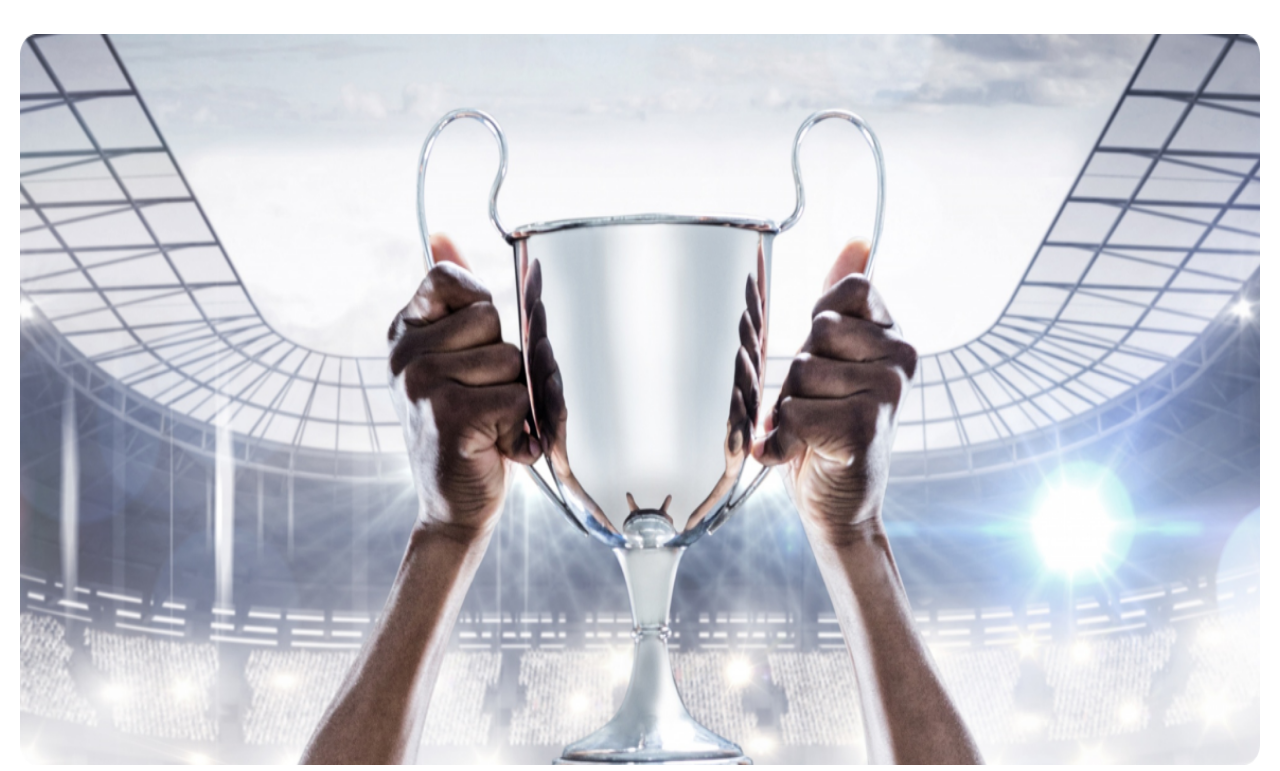
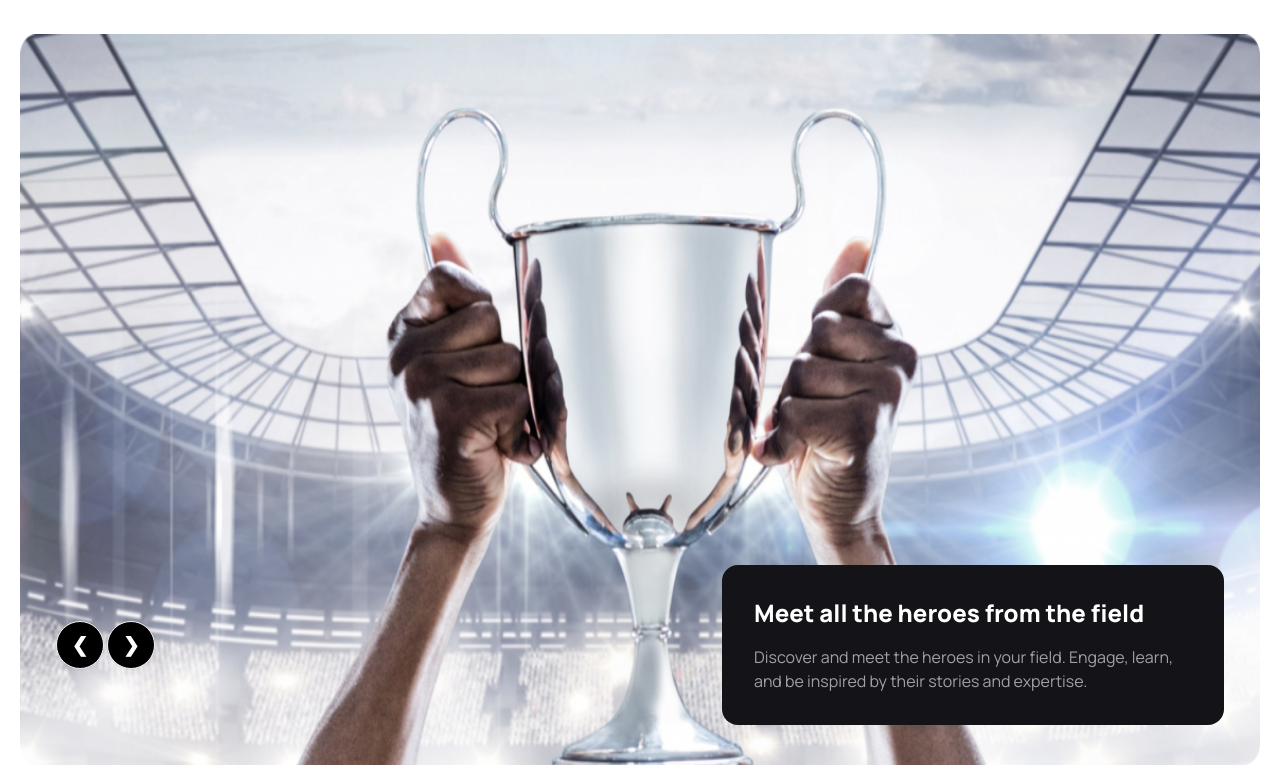
Before and after one commit to swadeshchisim/hockeys-with-daisyui, a plain HTML site: page index.html in a window 1280 px wide. Shown: the part 126-897 px from the top of the page. Drawn offline with nearby package versions, Linux system fonts and the light colour scheme.

Commit message:
slider section is completed

```diff
--- a/index.html
+++ b/index.html
@@ -87,16 +87,16 @@
           <img src="images/slider-1.png" class="w-full rounded-xl" />
 
           <!-- slider content-->
-          <div class="absolute -bottom-80 gap-10 lg:-bottom-96 lg:mx-4 flex flex-col lg:flex-row justify-between items-end transform -translate-y-1/2 lg:left-5 lg:right-5 top-3/2">
+          <div class="absolute gap-10 lg:gap-0 -bottom-80 lg:-bottom-10 lg:mx-4 flex flex-col lg:flex-row justify-between items-center transform -translate-y-1/2 lg:left-5 lg:right-5 top-3/2">
 
            <!-- slider navigation -->
-            <div class="-mt-10 mr-32">
+            <div class="-mt-10 lg:-mt-0">
             <a href="#slide4" class="btn btn-circle bg-black text-white text-xl">❮</a>
             <a href="#slide2" class="btn btn-circle bg-black text-white text-xl">❯</a>
            </div>
 
            <!-- slider text -->
-           <div class="bg-dark-color lg:w-[502px] text-white p-4 lg:p-8 rounded-2xl w-[100%]">
+           <div class="bg-dark-color lg:w-[502px] text-white p-4 lg:p-8 rounded-2xl">
             <h4 class="text-2xl font-extrabold mb-4">Meet all the heroes from the field</h4>
             <p class="opacity-60">Discover and meet the heroes in your field. Engage, learn, and be inspired by their stories and expertise.</p>
            </div>
```
